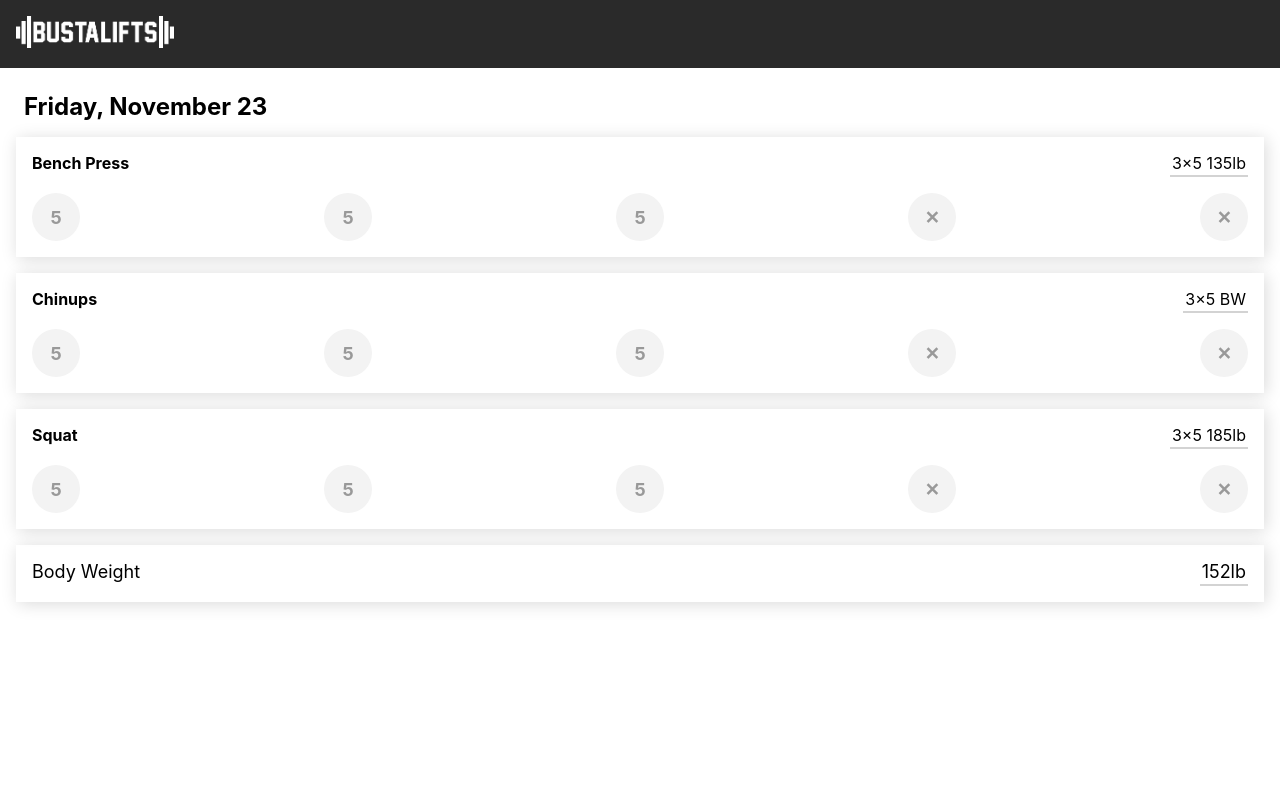
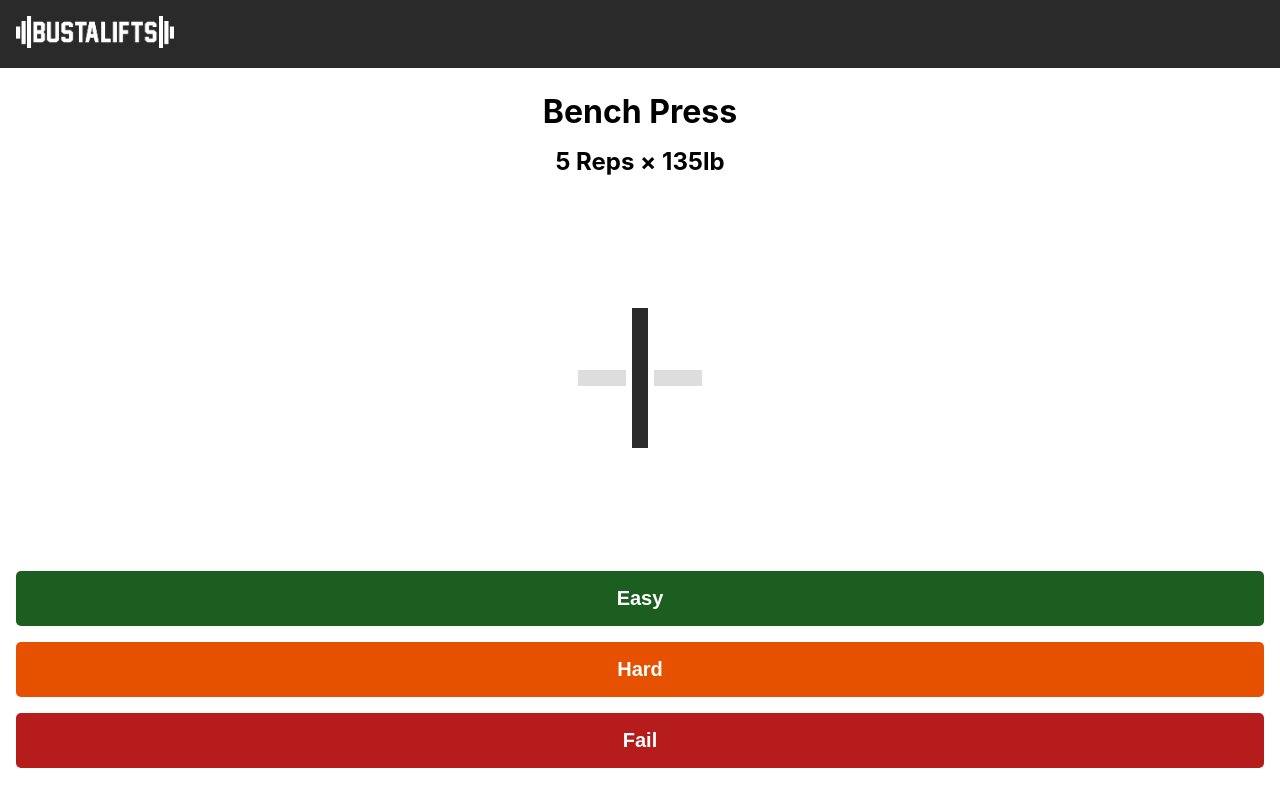
Before and after one commit to HilariousAtlantic/bustalifts, a React (Create React App) app: page /workouts/234lkj34 in a window 1280 px wide. Built offline with nearby package versions, Linux system fonts and the light colour scheme.

Commit message:
new sets

```diff
--- a/src/components/Exercise.jsx
+++ /dev/null
@@ -1,78 +0,0 @@
-import React from "react";
-import styled from "styled-components";
-import { times } from "lodash";
-import Set from "components/Set";
-
-export default function Exercise({ name, summary, sets }) {
-  return (
-    <Styled.Exercise>
-      <Styled.Info>
-        <Styled.Name>{name}</Styled.Name>
-        <Styled.Summary>{summary}</Styled.Summary>
-      </Styled.Info>
-      <Styled.SetList>
-        {sets.map(set => (
-          <Set key={set.id} {...set} />
-        ))}
-        {times(5 - sets.length).map(set => (
-          <Styled.Set key={set}>&#10005;</Styled.Set>
-        ))}
-      </Styled.SetList>
-    </Styled.Exercise>
-  );
-}
-
-const Styled = {
-  Exercise: styled.div`
-    display: flex;
-    flex-direction: column;
-    padding: 16px;
-    background: #ffffff;
-    box-shadow: 2px 2px 16px rgba(0, 0, 0, 0.15);
-    margin-top: 16px;
-  `,
-  Info: styled.div`
-    display: flex;
-    justify-content: space-between;
-  `,
-  Name: styled.div`
-    font-weight: bold;
-  `,
-  Summary: styled.div`
-    display: flex;
-    flex-direction: column;
-    padding: 0 2px 2px;
-    border-bottom: solid 2px lightgray;
-  `,
-  SetList: styled.div`
-    display: flex;
-    justify-content: space-between;
-    background: white;
-    padding-top: 16px;
-  `,
-  Set: styled.div`
-    display: flex;
-    justify-content: center;
-    align-items: center;
-    border-radius: 50%;
-    background: #f3f3f3;
-    width: 48px;
-    height: 48px;
-    color: #999;
-    font-weight: bold;
-    font-size: 18px;
-  `,
-
-  Progress: styled.div`
-    display: flex;
-    justify-content: center;
-    align-items: center;
-    border-radius: 50%;
-    background: #d22e2e;
-    width: 48px;
-    height: 48px;
-    color: #ffffff;
-    font-weight: bold;
-    font-size: 18px;
-  `
-};
--- /dev/null
+++ b/src/components/PlateConfig.jsx
@@ -0,0 +1,81 @@
+import React from "react";
+import styled from "styled-components";
+
+export default function PlateConfig({ weight }) {
+  return (
+    <Styled.PlateConfig>
+      <Styled.Bar />
+      {getPlateCounts(weight).map(plate => (
+        <Styled.Plate {...dimensionsByWeight[plate]} />
+      ))}
+      <Styled.Bar />
+    </Styled.PlateConfig>
+  );
+}
+
+function getPlateCounts(weight) {
+  let remaining = (weight - 45) / 2;
+  const plates = [];
+
+  function addPlates(w) {
+    while (remaining >= w) {
+      plates.push(w);
+      remaining -= w;
+    }
+  }
+
+  addPlates(45);
+  addPlates(35);
+  addPlates(25);
+  addPlates(10);
+  addPlates(5);
+  addPlates(2.5);
+  return plates;
+}
+
+const dimensionsByWeight = {
+  45: {
+    width: 16,
+    height: 140
+  },
+  35: {
+    width: 16,
+    height: 120
+  },
+  25: {
+    width: 16,
+    height: 80
+  },
+  10: {
+    width: 12,
+    height: 64
+  },
+  5: {
+    width: 12,
+    height: 48
+  },
+  "2.5": {
+    width: 8,
+    height: 36
+  }
+};
+
+const Styled = {
+  PlateConfig: styled.div`
+    display: flex;
+    align-items: center;
+    height: 180px;
+  `,
+  Bar: styled.div`
+    background: #ddd;
+    width: 48px;
+    height: 16px;
+    margin: 0 4px;
+  `,
+  Plate: styled.div`
+    background: #2a2a2a;
+    width: ${props => props.width}px;
+    height: ${props => props.height}px;
+    margin: 0 2px;
+  `
+};
--- a/src/components/Set.jsx
+++ /dev/null
@@ -1,53 +0,0 @@
-import React from "react";
-import styled from "styled-components";
-import { useStore } from "state/store";
-
-export default function StatefulSet({ id, ...set }) {
-  const { dispatch } = useStore();
-  function handleProgressChange(progress) {
-    dispatch({
-      type: "UPDATE_SET_PROGRESS",
-      id,
-      progress
-    });
-  }
-  return <Set {...set} onProgressChange={handleProgressChange} />;
-}
-
-export function Set({ reps, progress, onProgressChange }) {
-  return progress ? (
-    <Styled.Progress onClick={() => onProgressChange(progress - 1 || null)}>
-      {progress}
-    </Styled.Progress>
-  ) : (
-    <Styled.Set onClick={() => onProgressChange(reps)}>{reps}</Styled.Set>
-  );
-}
-
-const Styled = {
-  Set: styled.div`
-    display: flex;
-    justify-content: center;
-    align-items: center;
-    border-radius: 50%;
-    background: #f3f3f3;
-    width: 48px;
-    height: 48px;
-    color: #999;
-    font-weight: bold;
-    font-size: 18px;
-  `,
-
-  Progress: styled.div`
-    display: flex;
-    justify-content: center;
-    align-items: center;
-    border-radius: 50%;
-    background: #d22e2e;
-    width: 48px;
-    height: 48px;
-    color: #ffffff;
-    font-weight: bold;
-    font-size: 18px;
-  `
-};
--- a/src/components/Workout.jsx
+++ b/src/components/Workout.jsx
@@ -1,49 +1,198 @@
 import React from "react";
 import styled from "styled-components";
-import Exercise from "components/Exercise";
+import useTimer from "hooks/useTimer";
+import { useStore } from "state/store";
+import { ACTION } from "constants/actions";
+import { DIFFICULTY } from "constants/set";
+import PlateConfig from "components/PlateConfig";
 
-import { useStore } from "state/store";
+export default function Workout({ match }) {
+  const { selectors, dispatch } = useStore();
+  const { remaining, progress, isActive, startTimer, stopTimer } = useTimer();
 
-export default function StatefulWorkout({ id, date, exercises, match }) {
-  const { selectors } = useStore();
   const workout = selectors.workoutsById[match.params.id];
-  return <Workout {...workout} />;
+  const exercise =
+    workout && workout.exercises.find(e => !e.sets.every(s => s.complete));
+  const set = exercise && exercise.sets.find(s => !s.complete);
+
+  function handleSetComplete(difficulty) {
+    startTimer(difficulty === DIFFICULTY.EASY ? 5 : 180);
+    dispatch({
+      type: ACTION.COMPLETE_SET,
+      id: set.id,
+      failed: difficulty === DIFFICULTY.FAIL
+    });
+  }
+
+  return (
+    <Styled.Workout>
+      {exercise ? (
+        <>
+          <Styled.Header>{exercise.name}</Styled.Header>
+          <Set {...set} onComplete={handleSetComplete} />
+        </>
+      ) : (
+        <>
+          <Styled.Header>Enter Body Weight</Styled.Header>
+        </>
+      )}
+
+      <Styled.Rest show={isActive}>
+        <Styled.Header>Rest</Styled.Header>
+        <Styled.Spacer />
+        <Timer remaining={remaining} progress={progress} />
+        <Styled.Spacer />
+        <Styled.Button
+          disabled={remaining > 0}
+          color="#1B5E20"
+          onClick={stopTimer}
+        >
+          Ready
+        </Styled.Button>
+        <Styled.Button
+          disabled={remaining > 0}
+          color="#E65100"
+          onClick={() => startTimer(30)}
+        >
+          30 Seconds
+        </Styled.Button>
+      </Styled.Rest>
+    </Styled.Workout>
+  );
 }
 
-export function Workout({ id, date, weight, exercises }) {
+function Set({ weight, reps, onComplete }) {
   return (
-    <Styled.Workout>
-      <Styled.Header>{date}</Styled.Header>
-      {exercises.map(exercise => (
-        <Exercise key={exercise.id} {...exercise} />
-      ))}
-      <Styled.BodyWeight>
-        <Styled.Label>Body Weight</Styled.Label>
-        <Styled.Weight>{weight}lb</Styled.Weight>
-      </Styled.BodyWeight>
-    </Styled.Workout>
+    <Styled.Set>
+      <Styled.Weight>
+        {reps} Reps × {weight}lb
+      </Styled.Weight>
+      <Styled.Spacer />
+      <Styled.Plates>
+        <PlateConfig weight={weight} />
+      </Styled.Plates>
+      <Styled.Spacer />
+      <Styled.Button
+        color="#1B5E20"
+        onClick={() => onComplete(DIFFICULTY.EASY)}
+      >
+        Easy
+      </Styled.Button>
+      <Styled.Button
+        color="#E65100"
+        onClick={() => onComplete(DIFFICULTY.HARD)}
+      >
+        Hard
+      </Styled.Button>
+      <Styled.Button
+        color="#b71c1c"
+        onClick={() => onComplete(DIFFICULTY.FAIL)}
+      >
+        Fail
+      </Styled.Button>
+    </Styled.Set>
+  );
+}
+
+function Timer({ remaining, progress }) {
+  const size = 240;
+  const width = 8;
+  const r = size / 2 - width / 2;
+  const c = 2 * Math.PI * r;
+
+  return (
+    <Styled.Timer>
+      <svg width={size} height={size} viewBox={`0 0 ${size} ${size}`}>
+        <circle
+          cx={size / 2}
+          cy={size / 2}
+          r={r}
+          fill="none"
+          stroke="#01579B"
+          strokeWidth={width}
+          strokeDasharray={c}
+          strokeDashoffset={c * progress}
+        />
+        <text
+          x="50%"
+          y="50%"
+          textAnchor="middle"
+          stroke="#01579B"
+          strokeWidth="2px"
+          fontSize="32px"
+          dy=".3em"
+        >
+          {Math.ceil(remaining)}
+        </text>
+      </svg>
+    </Styled.Timer>
   );
 }
 
 const Styled = {
   Workout: styled.div`
+    flex: 1;
+    display: flex;
+    flex-direction: column;
     padding: 16px;
+    position: relative;
   `,
-  Header: styled.h1`
+  Header: styled.h2`
+    font-size: 32px;
+    text-align: center;
+    margin: 8px 0;
+  `,
+  Set: styled.div`
+    flex: 1;
+    display: flex;
+    flex-direction: column;
+  `,
+  Weight: styled.h3`
     font-size: 24px;
-    margin: 8px;
+    text-align: center;
+    margin: 8px 0;
   `,
-  BodyWeight: styled.div`
+  Plates: styled.div`
+    align-self: center;
+  `,
+  Spacer: styled.div`
+    flex: 1;
+  `,
+  Button: styled.button`
+    color: #ffffff;
+    background: ${props => props.color || "#2a2a2a"};
+    border: none;
+    padding: 16px;
+    font-size: 20px;
+    font-weight: bold;
+    margin-bottom: 16px;
+    border-radius: 5px;
+
+    :disabled {
+      opacity: 0.5;
+      pointer-events: none;
+    }
+  `,
+  Rest: styled.div`
     display: flex;
-    justify-content: space-between;
-    font-size: 18px;
+    flex-direction: column;
     padding: 16px;
-    margin-top: 16px;
-    box-shadow: 2px 2px 16px rgba(0, 0, 0, 0.15);
+    position: absolute;
+    background: #ffffff;
+    top: 0;
+    bottom: 0;
+    left: 0;
+    right: 0;
+    transition: transform 200ms ease-in;
+    transform: ${props => (props.show ? "none" : "translateX(-100%)")};
   `,
-  Label: styled.div``,
-  Weight: styled.div`
-    padding: 0 2px 2px;
-    border-bottom: solid 2px lightgray;
+  Timer: styled.div`
+    align-self: center;
+  `,
+  Remaining: styled.span`
+    font-size: 32px;
+    font-weight: bold;
+    align-self: center;
+    color: #01579b;
   `
 };
--- /dev/null
+++ b/src/constants/actions.js
@@ -0,0 +1,3 @@
+export const ACTION = {
+  COMPLETE_SET: "COMPLETE_SET"
+};
--- /dev/null
+++ b/src/constants/set.js
@@ -0,0 +1,5 @@
+export const DIFFICULTY = {
+  EASY: "EASY",
+  HARD: "HARD",
+  FAIL: "FAIL"
+};
--- a/src/hooks/useTimer.js
+++ b/src/hooks/useTimer.js
@@ -1,19 +1,34 @@
 import { useState, useEffect } from "react";
 
 export default function useTimer() {
+  const [date, setDate] = useState(Date.now());
   const [time, setTime] = useState(0);
+  const [remaining, setRemaining] = useState(0);
+  const [isActive, setIsActive] = useState(false);
 
   function startTimer(seconds) {
     setTime(seconds);
+    setRemaining(seconds);
+    setDate(Date.now());
+    setIsActive(true);
+  }
+
+  function stopTimer() {
+    setIsActive(false);
+  }
+
+  function updateRemaining() {
+    setRemaining(Math.max(time - (Date.now() - date) / 1000, 0));
   }
 
   useEffect(() => {
-    const intervalId = setInterval(() => {
-      setTime(Math.max(time - 1, 0));
-    }, 1000);
+    const id = requestAnimationFrame(updateRemaining);
+    document.addEventListener("visibilitychange", updateRemaining);
     return () => {
-      clearInterval(intervalId);
+      cancelAnimationFrame(id);
+      document.removeEventListener("visibilitychange", updateRemaining);
     };
   });
-  return { time, startTimer };
+  const progress = remaining / time;
+  return { remaining, progress, isActive, startTimer, stopTimer };
 }
--- a/src/index.css
+++ b/src/index.css
@@ -1,6 +1,9 @@
 body {
+  display: flex;
   margin: 0;
   padding: 0;
+  width: 100vw;
+  height: 100vh;
   font-family: -apple-system, BlinkMacSystemFont, "Segoe UI", "Roboto", "Oxygen",
     "Ubuntu", "Cantarell", "Fira Sans", "Droid Sans", "Helvetica Neue",
     sans-serif;
@@ -8,7 +11,8 @@ body {
   -moz-osx-font-smoothing: grayscale;
 }
 
-code {
-  font-family: source-code-pro, Menlo, Monaco, Consolas, "Courier New",
-    monospace;
+#root {
+  flex: 1;
+  display: flex;
+  flex-direction: column;
 }
```
Also changed, not shown: src/state/reducer.js (+4 -3 lines), src/state/store.js (+25 -25 lines).
